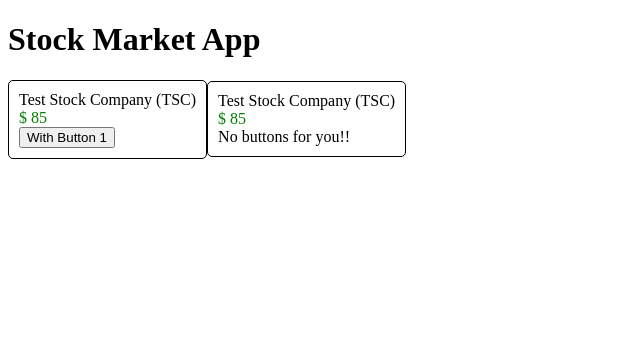
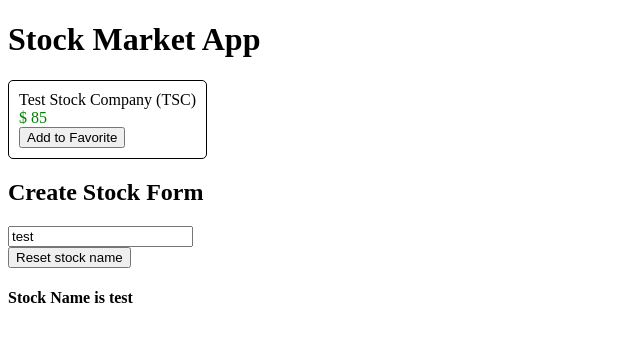
Before and after one commit to JIA-WE-LIAN/StockMarket, an Angular app: page / in a window 1280 px wide. Shown: the top 342 px of the page, without its empty margins (0-640 px from the left). Built offline with nearby package versions, Linux system fonts and the light colour scheme.

Commit message:
'12_ngModelAlternate'

```diff
--- a/src/app/app.component.html
+++ b/src/app/app.component.html
@@ -1,10 +1,7 @@
 <h1>
   {{title}}
 </h1>
-<app-stock-item [stock]="stockObj">
-  <button (click)="testMethod()">With Button 1</button>
-</app-stock-item>
+<app-stock-item [stock]="stock"
+                (toggleFavorite)="onToggleFavorite($event)"></app-stock-item>
 
-<app-stock-item [stock]="stockObj">
-  No buttons for you!!
-</app-stock-item>
+<app-create-stock></app-create-stock>
--- a/src/app/app.component.ts
+++ b/src/app/app.component.ts
@@ -9,13 +9,14 @@ import { Stock } from './model/stock';
 export class AppComponent implements OnInit {
   title = 'Stock Market App';
 
-  public stockObj: Stock;
+  public stock: Stock;
 
   ngOnInit(): void {
-    this.stockObj = new Stock('Test Stock Company', 'TSC', 85, 80);
+    this.stock = new Stock('Test Stock Company', 'TSC', 85, 80);
   }
 
-  testMethod() {
-    console.log('Test method in AppComponent triggered');
+  onToggleFavorite(stock: Stock) {
+    console.log('Favorite for stock ', stock, ' was triggered');
+    this.stock.favorite = !this.stock.favorite;
   }
 }
--- a/src/app/app.module.ts
+++ b/src/app/app.module.ts
@@ -4,14 +4,18 @@ import { NgModule } from '@angular/core';
 import { AppRoutingModule } from './app-routing.module';
 import { AppComponent } from './app.component';
 import { StockItemComponent } from './stock/stock-item/stock-item.component';
+import { FormsModule } from '@angular/forms';
+import { CreateStockComponent } from './stock/create-stock/create-stock.component';
 
 @NgModule({
   declarations: [
     AppComponent,
-    StockItemComponent
+    StockItemComponent,
+    CreateStockComponent
   ],
   imports: [
     BrowserModule,
+    FormsModule,
     AppRoutingModule
   ],
   providers: [],
--- /dev/null
+++ b/src/app/stock/create-stock/create-stock.component.html
@@ -0,0 +1,15 @@
+<h2>Create Stock Form</h2>
+
+<div class="form-group">
+  <form>
+    <div class="stock-name">
+      <input type="text"
+             placeholder="Stock Name"
+             [value]="stock.name"
+             (input)="stock.name=$event.target.value">
+    </div>
+  </form>
+  <button (click)="stock.name='test'">Reset stock name</button>
+</div>
+
+<h4>Stock Name is {{stock.name}}</h4>
--- /dev/null
+++ b/src/app/stock/create-stock/create-stock.component.ts
@@ -0,0 +1,16 @@
+import { Component, OnInit } from '@angular/core';
+import { Stock } from 'src/app/model/stock';
+
+@Component({
+  selector: 'app-create-stock',
+  templateUrl: './create-stock.component.html',
+  styleUrls: ['./create-stock.component.css']
+})
+export class CreateStockComponent {
+
+  public stock: Stock;
+  constructor() {
+    this.stock = new Stock('test', '', 0, 0);
+  }
+
+}
--- a/src/app/stock/stock-item/stock-item.component.html
+++ b/src/app/stock/stock-item/stock-item.component.html
@@ -1,7 +1,8 @@
 <div class="stock-container">
   <div class="name">{{stock.name + ' (' + stock.code + ')'}}</div>
   <div class="price"
-      [class]="stock.isPositiveChange() ? 'positive' : 'negative'">$ {{stock.price}}</div>
-  <ng-content>
-  </ng-content>
+      [class.positive]="stock.isPositiveChange()"
+      [class.negative]="!stock.isPositiveChange()">$ {{stock.price}}</div>
+  <button (click)="onToggleFavorite($event)"
+          *ngIf="!stock.favorite">Add to Favorite</button>
 </div>
--- a/src/app/stock/stock-item/stock-item.component.ts
+++ b/src/app/stock/stock-item/stock-item.component.ts
@@ -9,10 +9,13 @@ import { Stock } from 'src/app/model/stock';
 export class StockItemComponent {
 
   @Input() public stock: Stock;
+  @Output() toggleFavorite: EventEmitter<Stock>;
 
-  constructor() { }
+  constructor() {
+    this.toggleFavorite = new EventEmitter<Stock>();
+   }
 
-  toggleFavorite(event) {
-    this.stock.favorite = !this.stock.favorite;
+  onToggleFavorite(event) {
+    this.toggleFavorite.emit(this.stock);
   }
 }
```
Also changed, not shown: src/app/stock/create-stock/create-stock.component.css (added), 1 other file (tests, documents, lock files or other folders).
